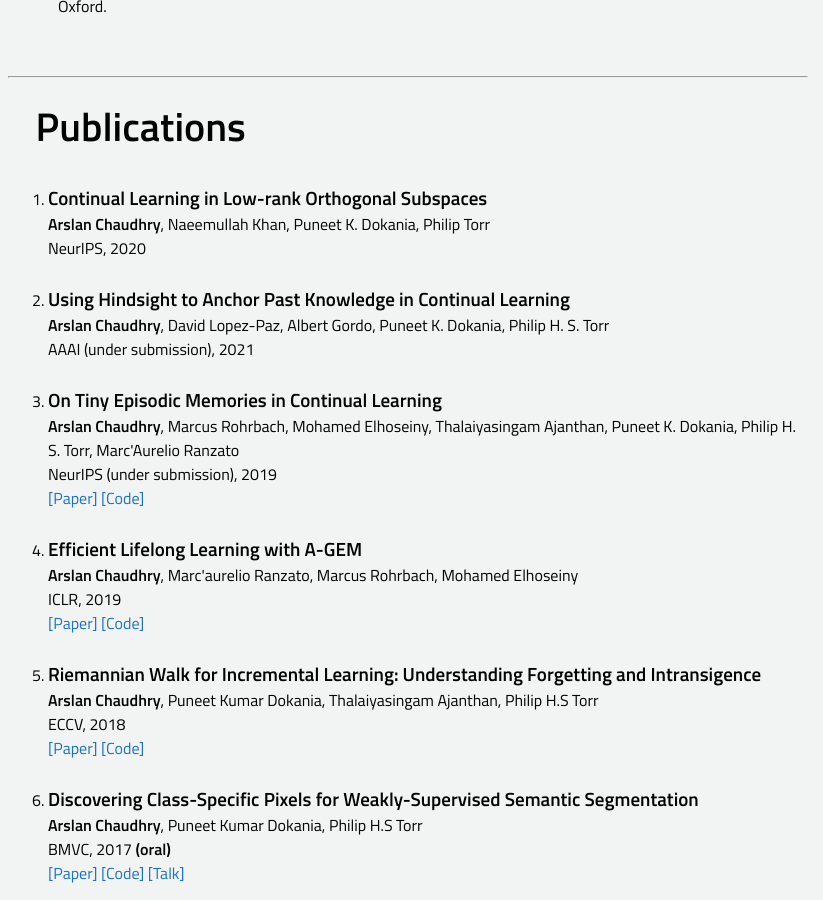
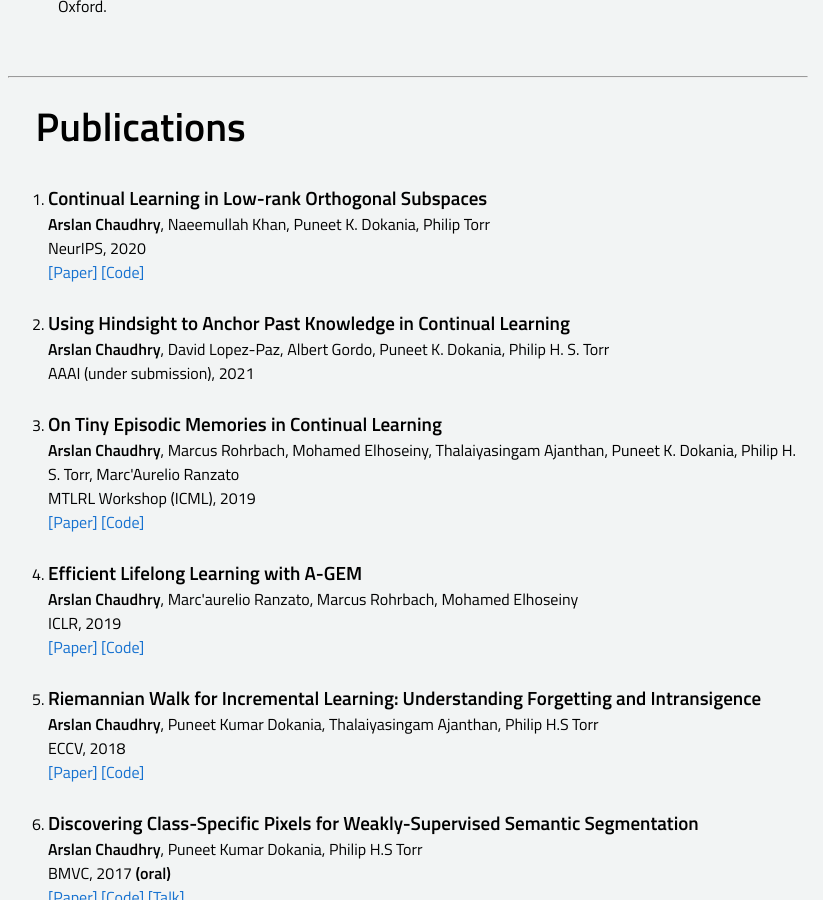
Before and after one commit to arslan-chaudhry/arslan-chaudhry.github.io, a Jekyll site: the page index.html, which Jekyll copies as it is, in a window 1280 px wide and 900 px high, scrolled down 1131 px. Shown: the whole window, without its empty margins (232-1055 px from the left). Built offline with Jekyll 4.4.1, drawn with Linux system fonts in a browser that asks for light colours.

Commit message:
adding papers

```diff
--- a/index.html
+++ b/index.html
@@ -138,6 +138,8 @@
             <li><heading>Continual Learning in Low-rank Orthogonal Subspaces</heading><br>
                 <b>Arslan Chaudhry</b>, Naeemullah Khan, Puneet K. Dokania, Philip Torr<br>
                 NeurIPS, 2020<br>
+                <a href = "https://arxiv.org/abs/1902.10486" >[Paper]</a>
+                <a href = "https://github.com/arslan-chaudhry/orthog_subspace" >[Code]</a>
             </li>
            <div>
            &nbsp;</div>
@@ -151,7 +153,7 @@
 
             <li><heading>On Tiny Episodic Memories in Continual Learning</heading><br>
                 <b>Arslan Chaudhry</b>, Marcus Rohrbach, Mohamed Elhoseiny, Thalaiyasingam Ajanthan, Puneet K. Dokania, Philip H. S. Torr, Marc'Aurelio Ranzato<br>
-                NeurIPS (under submission), 2019<br>
+                MTLRL Workshop (ICML), 2019<br>
                 <a href = "https://arxiv.org/abs/1902.10486" >[Paper]</a>
                 <a href = "https://github.com/facebookresearch/agem" >[Code]</a>
                 </li>
```
